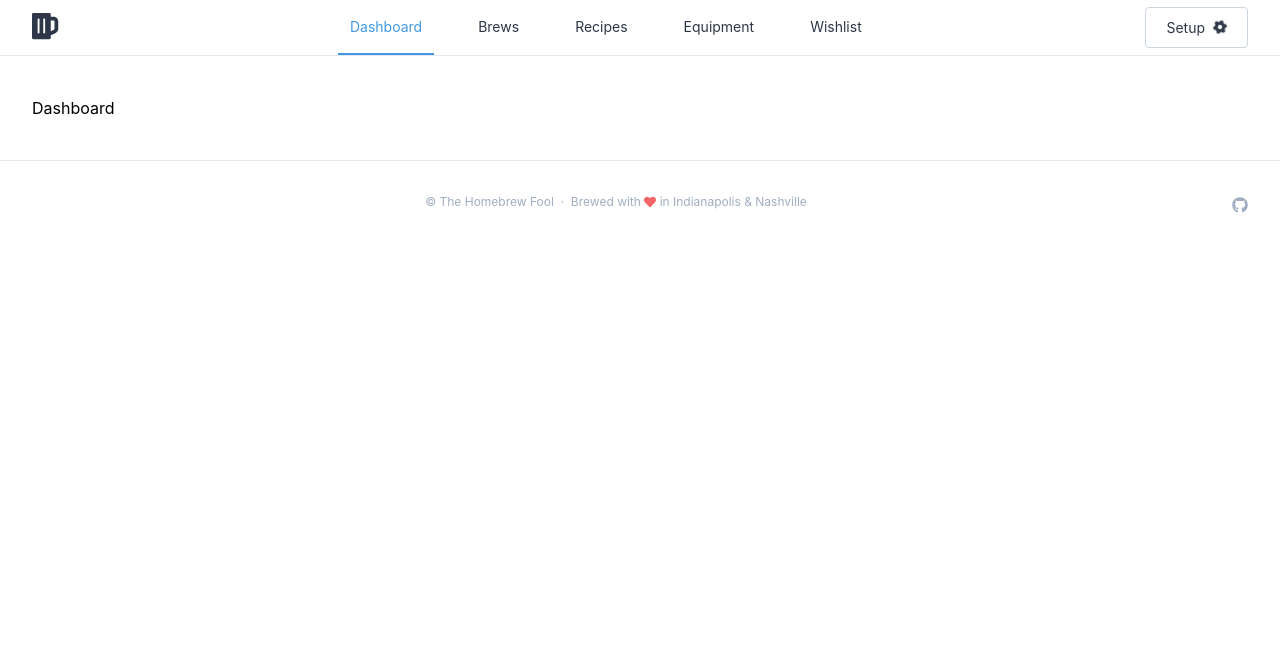
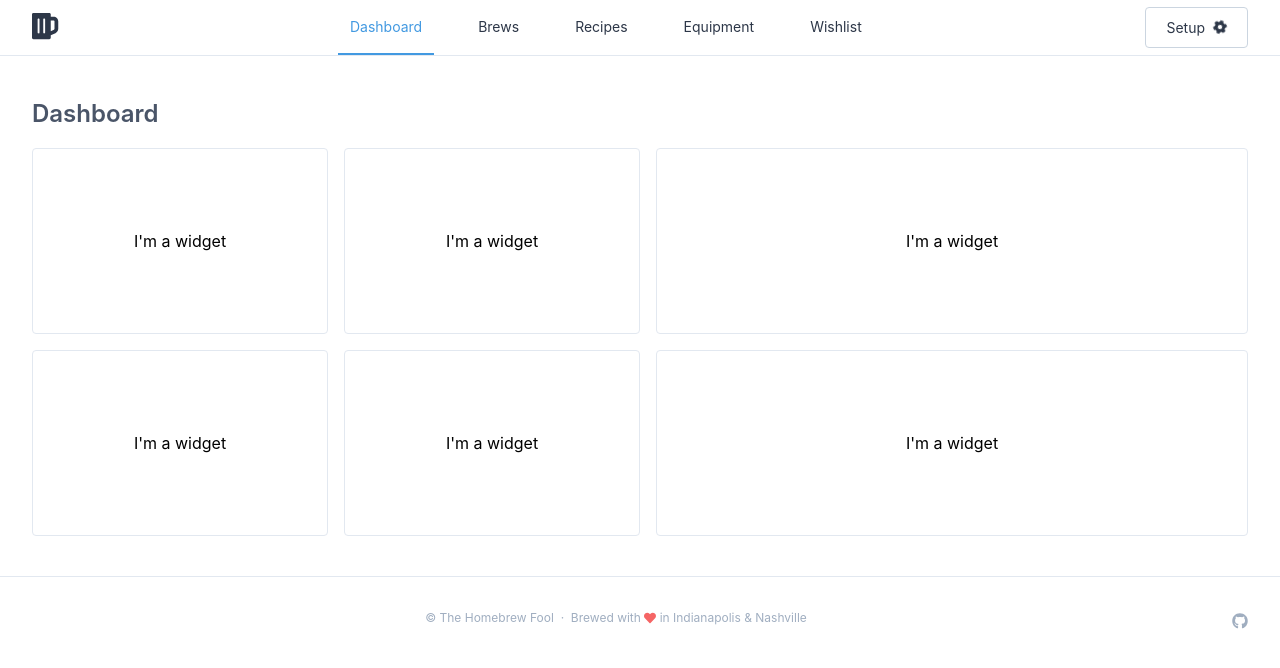
Before and after one commit to jacobelong/brewlog, a React (Create React App) app: page / in a window 1280 px wide. Shown: the top 668 px of the page. Built offline with nearby package versions, Linux system fonts and the light colour scheme.

Commit message:
Dummy dashboard

```diff
--- a/src/components/Dashboard.js
+++ b/src/components/Dashboard.js
@@ -1,7 +1,34 @@
 import React from 'react'
 
+const widgetCss = "flex border rounded border-gray-300 py-20 justify-center";
+
 const Dashboard = () => (
-  <h1>Dashboard</h1>
+  <div>
+    <h1 className="text-2xl font-semibold text-gray-700 mb-4">Dashboard</h1>
+      <div className="flex mb-4">
+        <div className={widgetCss + " w-3/12"}>
+          I'm a widget
+        </div>
+        <div className={widgetCss + " ml-4 w-3/12"}>
+          I'm a widget
+        </div>
+        <div className={widgetCss + " ml-4 w-1/2 flex-auto"}>
+          I'm a widget
+        </div>
+      </div>
+
+      <div className="flex">
+        <div className={widgetCss + " w-3/12"}>
+          I'm a widget
+        </div>
+        <div className={widgetCss + " ml-4 w-3/12"}>
+          I'm a widget
+        </div>
+        <div className={widgetCss + " ml-4 w-1/2 flex-auto"}>
+          I'm a widget
+        </div>
+      </div>
+  </div>
 );
 
 export default Dashboard;
```
